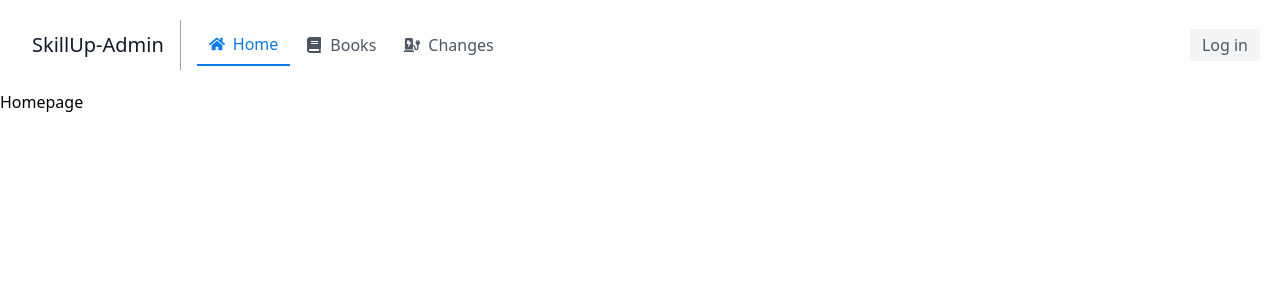
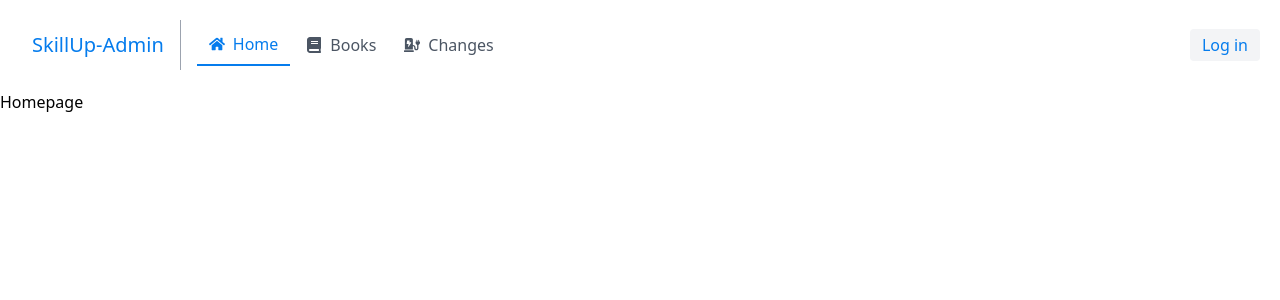
Before and after one commit to OSC-2020/skill-up-backend, a React (Create React App) app in the folder skillup-admin/: page / in a window 1280 px wide. Shown: the top 300 px of the page. Built offline with nearby package versions, Linux system fonts and the light colour scheme.

Commit message:
Minor fixes to CSS classes.

```diff
--- a/skillup-admin/src/components/layout/header/Header.tsx
+++ b/skillup-admin/src/components/layout/header/Header.tsx
@@ -10,15 +10,14 @@ export default class Header extends Component {
             <header className="text-gray-600 body-font">
                 <div className="container mx-auto flex flex-wrap p-5 flex-col md:flex-row items-center">
                     <Link to="/" className="flex title-font font-medium items-center text-gray-900 mb-4 md:mb-0">
-
-                        <span className="ml-3 text-xl skillup-primary-color-text">SkillUp-Admin</span>
+                        <span className="ml-3 text-xl skillup-text-color-primary">SkillUp-Admin</span>
                     </Link>
-                    <nav className="md:mr-auto md:ml-4 md:py-1 md:pl-4 md:border-l md:border-gray-400	flex flex-wrap items-center text-base justify-center">
+                    <nav className="md:mr-auto md:ml-4 md:py-1 md:pl-4 md:border-l md:border-gray-400 flex flex-wrap items-center text-base justify-center">
                         <HeaderTab title="Home" Icon={FaHome} isActive={true} />
                         <HeaderTab title="Books" Icon={FaBook} />
                         <HeaderTab title="Changes" Icon={FaChargingStation} />
                     </nav>
-                    <button className="inline-flex items-center bg-gray-100 border-0 py-1 px-3 skillup-text-color-primaryrounded text-base mt-4 md:mt-0 transition-colors focus:outline-none hover:skillup-background-color-primary hover:text-white">
+                    <button className="inline-flex items-center bg-gray-100 border-0 py-1 px-3 skillup-text-color-primary rounded text-base mt-4 md:mt-0 transition-colors focus:outline-none hover:skillup-background-color-primary hover:text-white">
                         Log in
                     </button>
                 </div>
```
